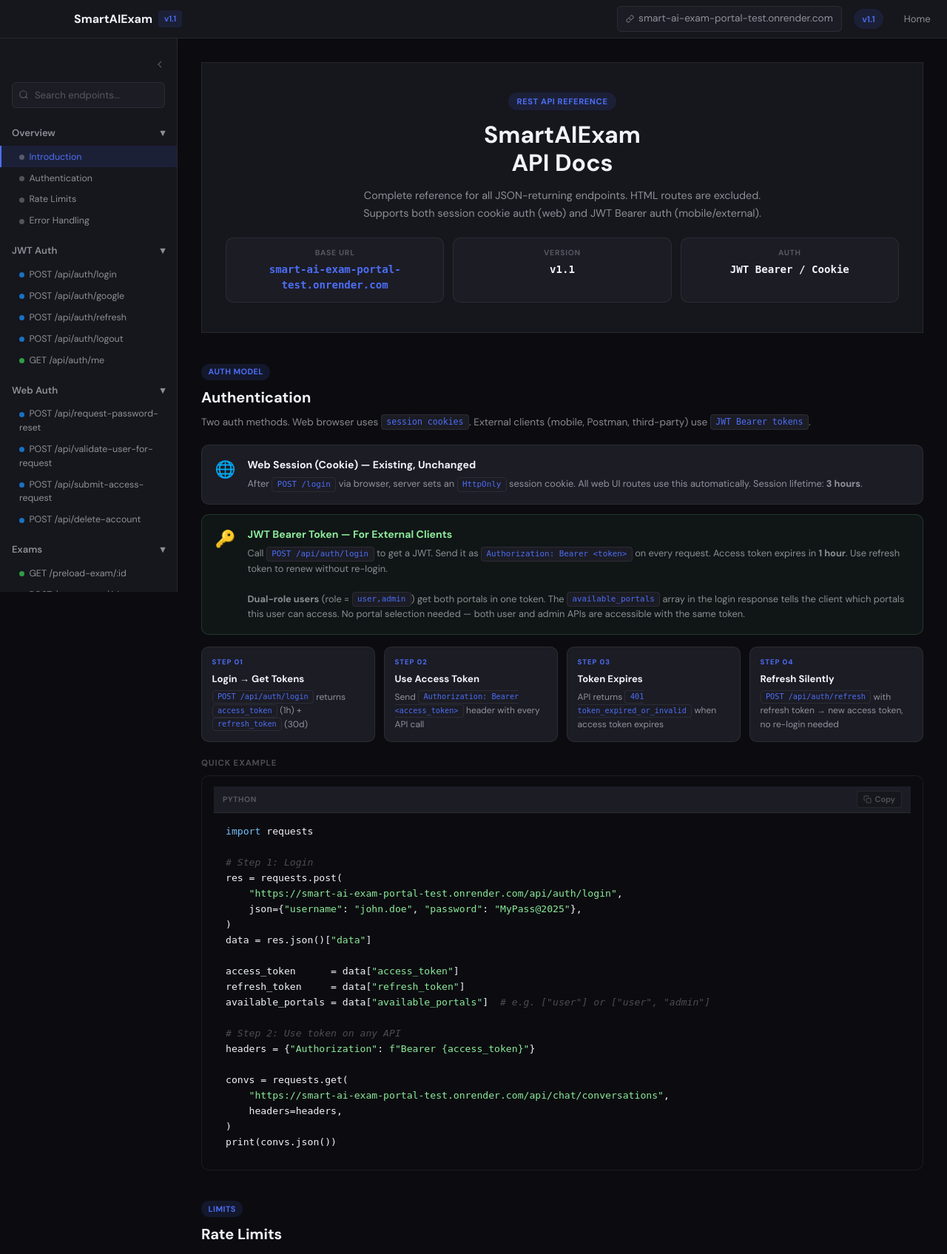
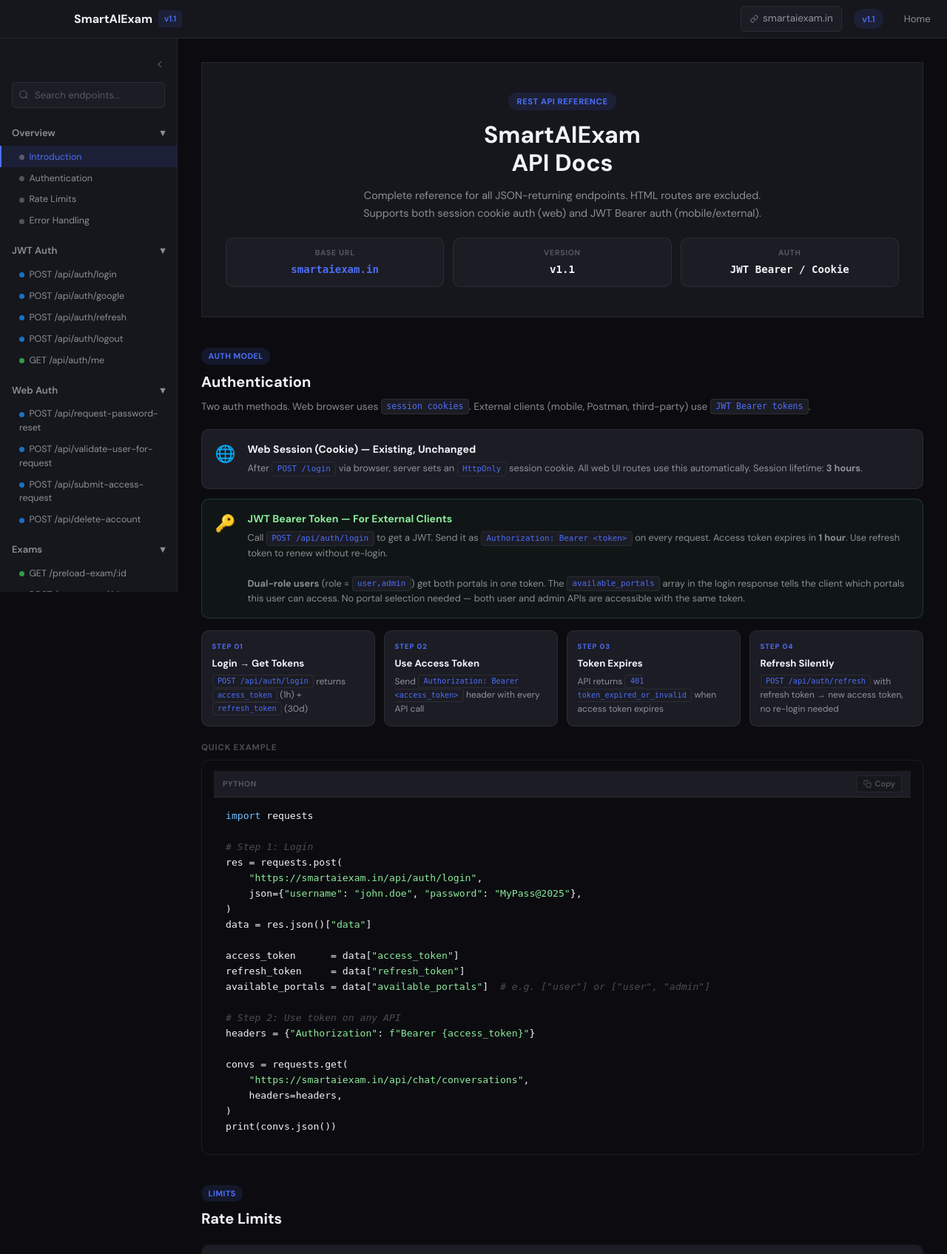
Before and after one commit to Jainarayan-Singh/ai-exam-portal, a Flask app: page /api-docs in a window 1280 px wide. Shown: the top 1695 px of the page at 74% size. Run offline with Flask 3, Linux system fonts and the light colour scheme; some libraries are stand-ins or nearby versions; grey boxes are pictures that could not be loaded.

Commit message:
updated url of prod in api-docs

```diff
--- a/templates/api_docs.html
+++ b/templates/api_docs.html
@@ -5,7 +5,7 @@
 
 <script>
 const API_CONFIG = {
-  baseUrl: "https://smart-ai-exam-portal-test.onrender.com",
+  baseUrl: "https://smartaiexam.in",
   version: "v1.1",
   year:    new Date().getFullYear()
 };
```
